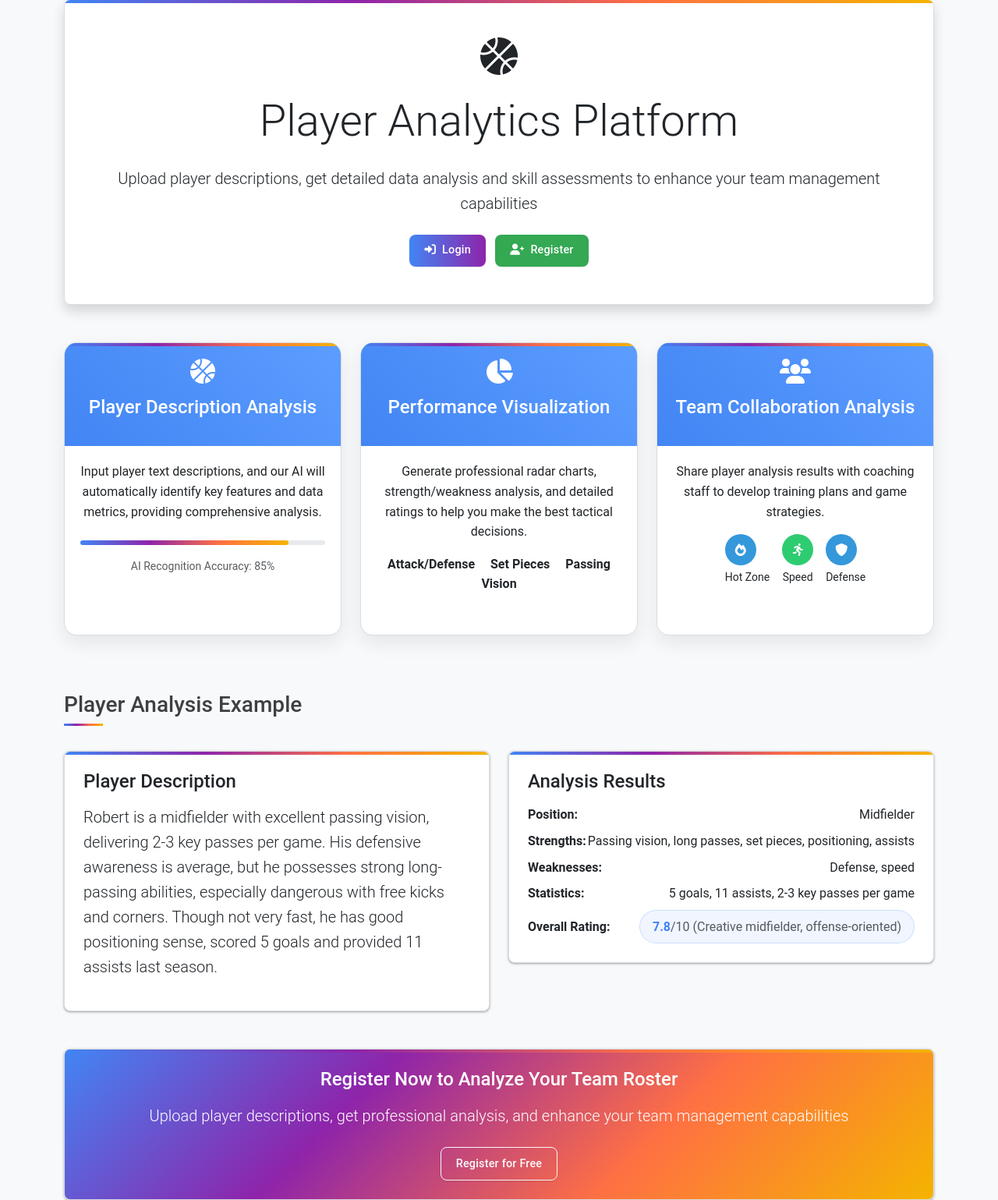
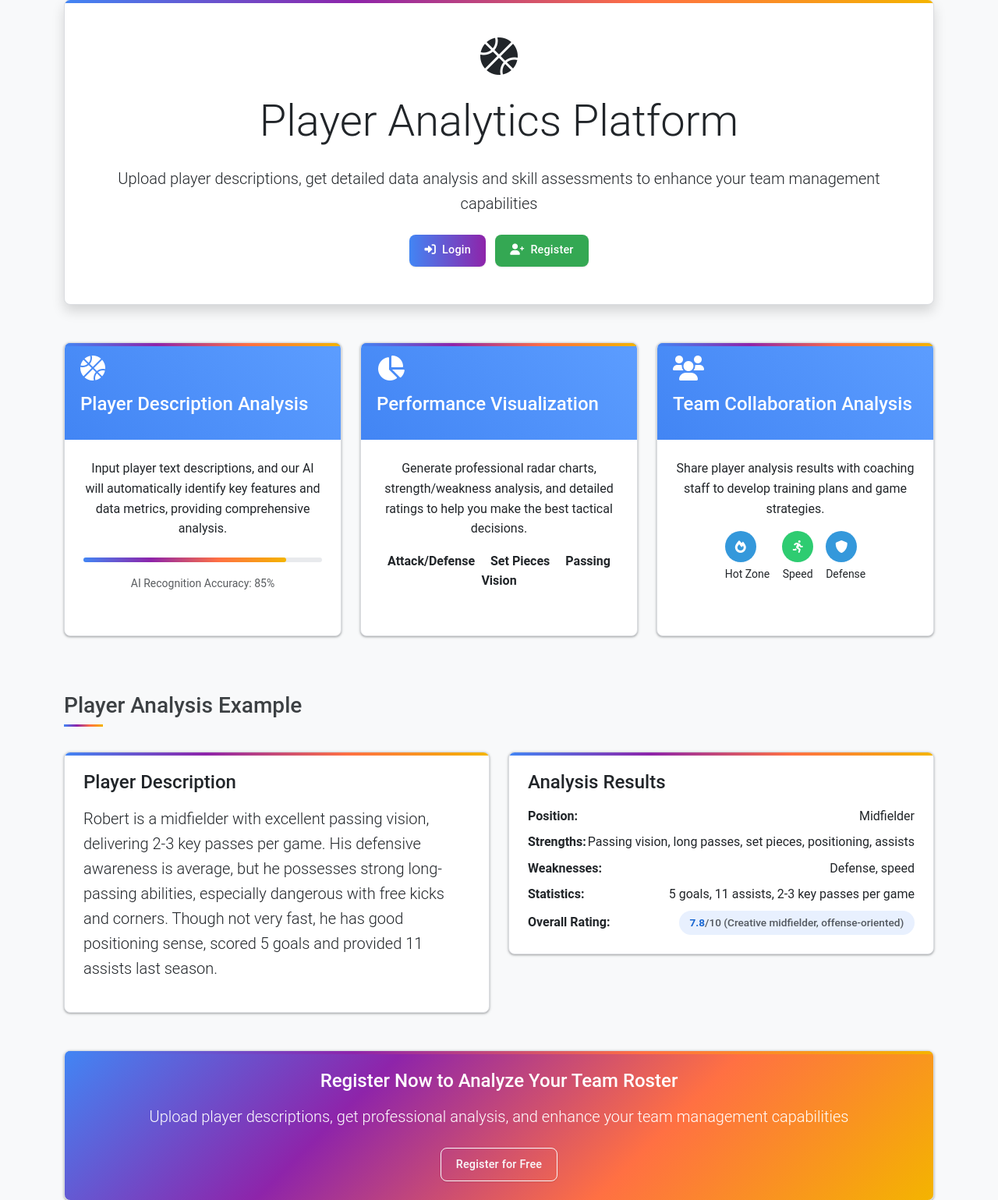
Before and after one commit to ziyusteve/CITS5505-AgileWebDev-GroupProject, a Flask app: page / in a window 1280 px wide. Shown: the part 155-1694 px from the top of the page at 78% size. Run offline with Flask 3, Linux system fonts and the light colour scheme; some libraries are stand-ins or nearby versions.

Commit message:
Refine specific components (player card, rating pill) and remove animations

```diff
--- a/static/css/style.css
+++ b/static/css/style.css
@@ -240,37 +240,33 @@ h3 { font-size: 1.5rem; }
     background: linear-gradient(90deg, #4285F4, #8E24AA, #FF7043, #F4B400); /* Match card gradient */
 }
 
-/* Player stats */
+/* Player stats card - Align with standard card styling */
 .player-stat-card {
-    border-radius: 1rem;
+    border: 1px solid #dadce0; /* Standard Google border */
+    border-radius: 8px; /* Consistent 8px radius */
+    box-shadow: 0 1px 2px 0 rgba(60,64,67,.3), 0 1px 3px 1px rgba(60,64,67,.15); /* Subtle shadow */
     overflow: hidden;
     padding: 0;
-    box-shadow: 0 10px 25px rgba(0,0,0,0.08);
-    transition: all 0.3s ease;
+    transition: box-shadow 0.3s ease; /* Only transition shadow */
 }
 
 .player-stat-card:hover {
-    transform: translateY(-5px);
-    box-shadow: 0 15px 30px rgba(0,0,0,0.15);
-    animation: theme-pulse 1.5s infinite;
-}
-
-@keyframes theme-pulse {
-    0% { box-shadow: 0 10px 20px rgba(66, 133, 244, 0.1); }
-    50% { box-shadow: 0 10px 20px rgba(155, 114, 203, 0.15); }
-    100% { box-shadow: 0 10px 20px rgba(66, 133, 244, 0.1); }
+    transform: none; /* Remove hover transform */
+    box-shadow: 0 1px 3px 0 rgba(60,64,67,.3), 0 4px 8px 3px rgba(60,64,67,.15); /* Slightly larger shadow on hover */
+    animation: none; /* Remove pulse animation */
 }
 
 .player-stat-header {
     /* Using a subtle gradient or solid color */
     background: linear-gradient(45deg, #4285F4, #5c9dff); /* Blue gradient */
     color: white;
-    padding: 20px;
-    text-align: center;
+    padding: 1rem 1.25rem; /* Align padding */
+    text-align: left; /* Align text left */
+    font-weight: 500;
 }
 
 .player-stat-body {
-    padding: 20px;
+    padding: 1.5rem; /* Consistent padding */
     background-color: white;
 }
 
@@ -362,8 +358,6 @@ h3 { font-size: 1.5rem; }
 
 /* Remove Lakers gradient */
 
-/* ...existing code... */
-
 /* Visualization page */
 .chart-container {
     background: #fff;
@@ -391,25 +385,27 @@ footer a:hover {
     text-decoration: underline;
 }
 
-/* Theme rating pill - Adapt or Remove */
+/* Theme rating pill - Style as Google Chip */
 .theme-rating-pill {
-    background: rgba(66, 133, 244, 0.08); /* Light blue background */
-    border-radius: 50rem;
-    padding: 0.5rem 1rem;
-    border: 1px solid rgba(66, 133, 244, 0.2); /* Subtle blue border */
-    box-shadow: none; /* Remove shadow */
-    transition: all 0.2s ease;
-    color: #4285F4; /* Blue text */
+    display: inline-block; /* Make it inline */
+    background-color: #e8f0fe; /* Light blue background (Google Chip style) */
+    border-radius: 16px; /* Pill shape */
+    padding: 0.3rem 0.8rem; /* Chip padding */
+    border: 1px solid transparent; /* No border initially */
+    box-shadow: none;
+    transition: background-color 0.2s ease, border-color 0.2s ease;
+    color: #1967d2; /* Darker blue text */
+    font-size: 0.85rem;
+    font-weight: 500;
+    line-height: 1.4;
 }
 
 .theme-rating-pill:hover {
-    transform: translateY(-1px);
-    box-shadow: 0 1px 3px rgba(60, 64, 67, 0.1); /* Subtle shadow on hover */
-    border-color: rgba(66, 133, 244, 0.3);
-    background: rgba(66, 133, 244, 0.12);
+    transform: none; /* No transform */
+    box-shadow: none;
+    background-color: #d2e3fc; /* Slightly darker blue on hover */
+    border-color: transparent;
 }
-
-/* Remove Legacy class mappings */
 
 /* Responsive adjustments */
 @media (max-width: 768px) {
```
